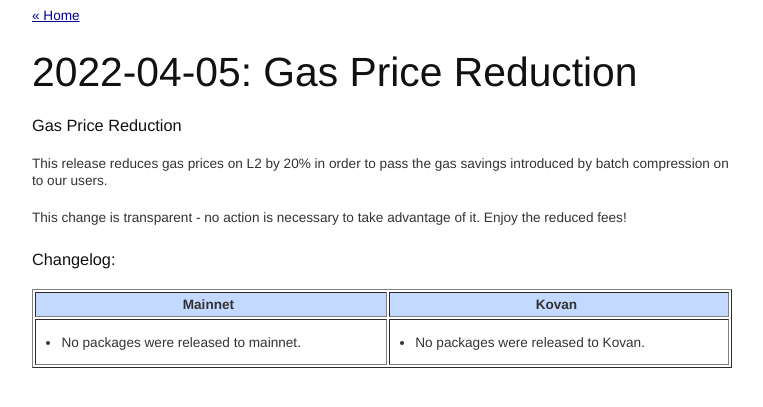
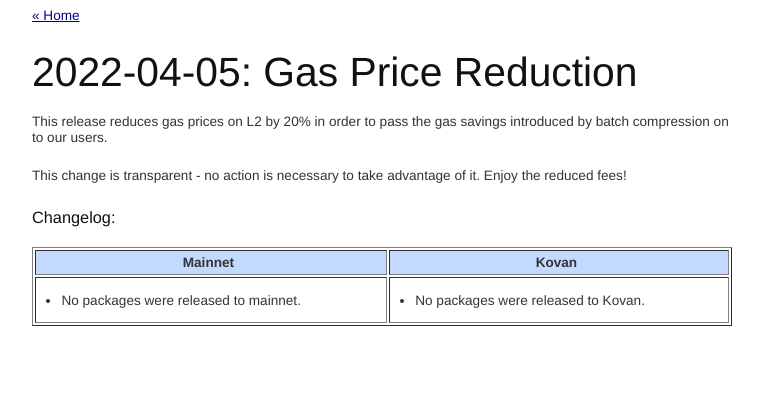
Before and after one commit to ethereum-optimism/changelog, a Jekyll site: the page built from _posts/2022-04-05-gas-price-reduction.md, in a window 1280 px wide. Shown: the top 407 px of the page, without its empty margins (258-1021 px from the left). Built offline with Jekyll 4.4.1, drawn with Linux system fonts in a browser that asks for light colours.

Commit message:
Remove useless headers

```diff
--- a/_posts/2022-04-05-gas-price-reduction.md
+++ b/_posts/2022-04-05-gas-price-reduction.md
@@ -4,8 +4,6 @@ layout: version
 packages:
 ---
 
-#### Gas Price Reduction
-
 This release reduces gas prices on L2 by 20% in order to pass the gas savings introduced by batch compression on to our users.
 
 This change is transparent - no action is necessary to take advantage of it. Enjoy the reduced fees!
```
